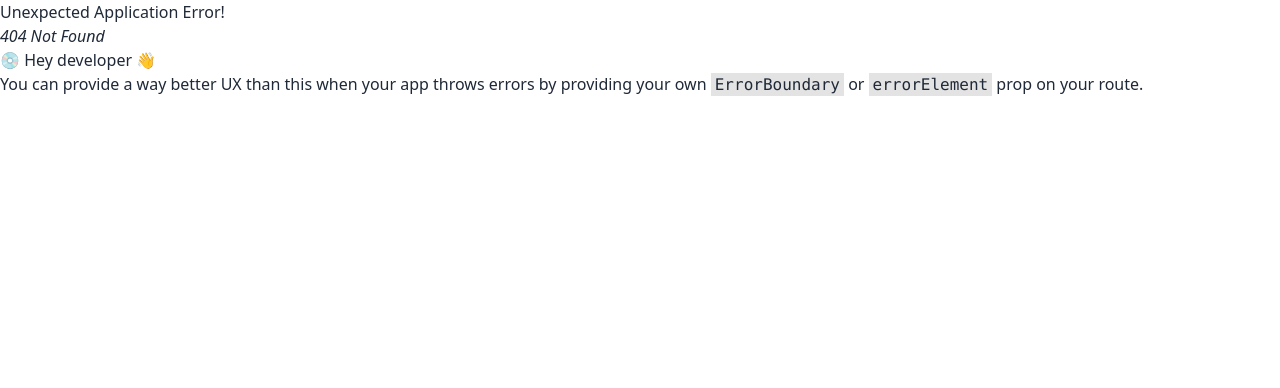
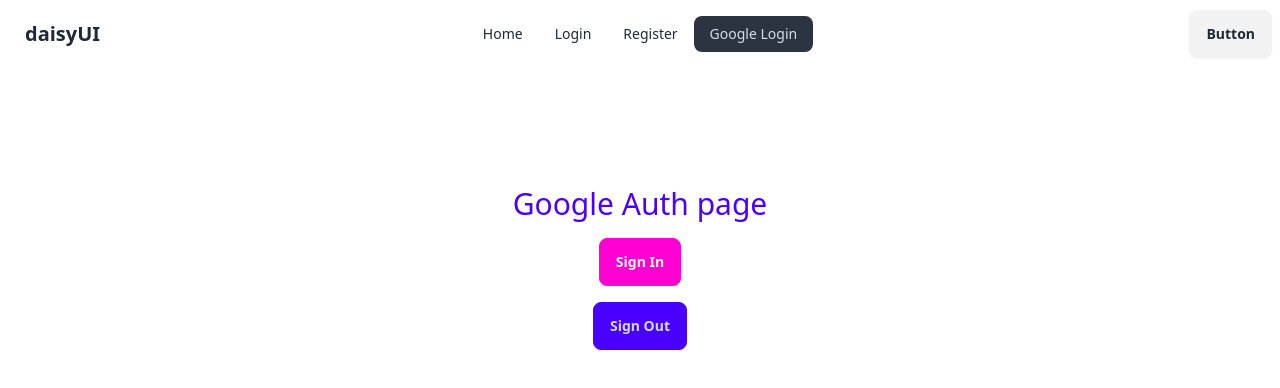
Before and after one commit to NoorTushar/auth-moha-milon, a React (Vite) app: page /googleAuth in a window 1280 px wide. Before the commit this address had no page. Shown: the top 388 px of the page. Built offline with nearby package versions, Linux system fonts and the light colour scheme.

Commit message:
google auth practice

```diff
--- /dev/null
+++ b/src/components/GoogleAuth.jsx
@@ -0,0 +1,55 @@
+import { GoogleAuthProvider, signInWithPopup, signOut } from "firebase/auth";
+import auth from "../firebase/firebase.config";
+import { useState } from "react";
+
+const GoogleAuth = () => {
+   const [user, setUser] = useState(null);
+
+   const googleAuthProvider = new GoogleAuthProvider();
+
+   const handleGoogleSignIn = () => {
+      signInWithPopup(auth, googleAuthProvider)
+         .then((result) => {
+            console.log(result);
+            setUser(result.user);
+         })
+         .catch((error) => {
+            console.log(error);
+         });
+   };
+
+   const handleGoogleSignOut = () => {
+      signOut(auth)
+         .then((result) => {
+            console.log(result);
+            console.log(`sign out success`);
+            setUser(null);
+         })
+         .catch((error) => {
+            console.log(error);
+         });
+   };
+
+   return (
+      <div className="h-[400px] flex flex-col items-center justify-center gap-4">
+         <h3 className="text-3xl text-primary">Google Auth page</h3>
+         <button onClick={handleGoogleSignIn} className="btn btn-secondary">
+            Sign In
+         </button>
+         <button onClick={handleGoogleSignOut} className="btn btn-primary">
+            Sign Out
+         </button>
+
+         {user && (
+            <div>
+               <h3>Hello {user.displayName}</h3>
+               <img src={user.photoURL} alt="" />
+               <br />
+               <p>Email is: {user.email}</p>
+            </div>
+         )}
+      </div>
+   );
+};
+
+export default GoogleAuth;
--- a/src/components/Navbar.jsx
+++ b/src/components/Navbar.jsx
@@ -12,6 +12,9 @@ const Navbar = () => {
          </li>
          <li>
             <NavLink to={`/register`}>Register</NavLink>
+         </li>
+         <li>
+            <NavLink to={`/googleAuth`}>Google Login</NavLink>
          </li>
       </>
    );
--- a/src/main.jsx
+++ b/src/main.jsx
@@ -9,6 +9,7 @@ import Home from "./components/Home.jsx";
 import Login from "./components/Login.jsx";
 import Register from "./components/Register.jsx";
 import AuthProvider from "./providers/AuthProvider.jsx";
+import GoogleAuth from "./components/GoogleAuth.jsx";
 
 const router = createBrowserRouter([
    {
@@ -27,6 +28,10 @@ const router = createBrowserRouter([
             path: "/register",
             element: <Register></Register>,
          },
+         {
+            path: "/googleAuth",
+            element: <GoogleAuth></GoogleAuth>,
+         },
       ],
    },
 ]);
```
